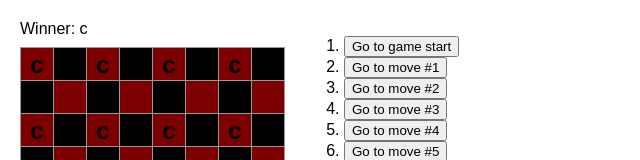
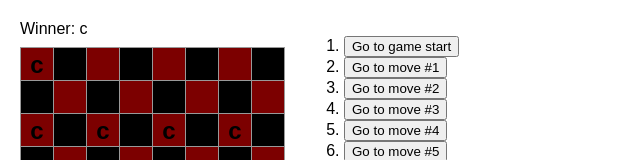
Before and after one commit to d-the-explorer/checkerboard, a React (Create React App) app: page / in a window 1280 px wide. Shown: the top 160 px of the page, without its empty margins (0-640 px from the left). Built offline with nearby package versions, Linux system fonts and the light colour scheme.

Commit message:
work on board arrangements

```diff
--- a/src/App.js
+++ b/src/App.js
@@ -42,24 +42,24 @@ function Board({ xIsNext, squares, onPlay }) {
     <>
       <div className="status">{status}</div>
       <div className="board-row">
-        <Square value={squares[0]} onSquareClick={() => handleClick(0)} squaro="square" />
-        <Square value={squares[1]} onSquareClick={() => handleClick(1)} squaro="squarer" />
-        <Square value={squares[2]} onSquareClick={() => handleClick(2)} squaro="square" />
-        <Square value={squares[3]} onSquareClick={() => handleClick(3)} squaro="squarer" />
-        <Square value={squares[4]} onSquareClick={() => handleClick(4)} squaro="square" />
-        <Square value={squares[5]} onSquareClick={() => handleClick(5)} squaro="squarer" />
-        <Square value={squares[6]} onSquareClick={() => handleClick(6)} squaro="square" />
-        <Square value={squares[7]} onSquareClick={() => handleClick(7)} squaro="squarer" />
+        <Square value={squares[0][0]} onSquareClick={() => handleClick(0)} squaro="square" />
+        <Square value={squares[0][1]} onSquareClick={() => handleClick(1)} squaro="squarer" />
+        <Square value={squares[0][2]} onSquareClick={() => handleClick(2)} squaro="square" />
+        <Square value={squares[0][3]} onSquareClick={() => handleClick(3)} squaro="squarer" />
+        <Square value={squares[0][4]} onSquareClick={() => handleClick(4)} squaro="square" />
+        <Square value={squares[0][5]} onSquareClick={() => handleClick(5)} squaro="squarer" />
+        <Square value={squares[0][6]} onSquareClick={() => handleClick(6)} squaro="square" />
+        <Square value={squares[0][7]} onSquareClick={() => handleClick(7)} squaro="squarer" />
       </div>
       <div className="board-row">
-        <Square value={squares[0]} onSquareClick={() => handleClick(0)} squaro="squarer" />
-        <Square value={squares[1]} onSquareClick={() => handleClick(1)} squaro="square" />
-        <Square value={squares[2]} onSquareClick={() => handleClick(2)} squaro="squarer" />
-        <Square value={squares[3]} onSquareClick={() => handleClick(3)} squaro="square" />
-        <Square value={squares[4]} onSquareClick={() => handleClick(4)} squaro="squarer" />
-        <Square value={squares[5]} onSquareClick={() => handleClick(5)} squaro="square" />
-        <Square value={squares[6]} onSquareClick={() => handleClick(6)} squaro="squarer" />
-        <Square value={squares[7]} onSquareClick={() => handleClick(7)} squaro="square" />
+        <Square value={squares[1][0]} onSquareClick={() => handleClick(0)} squaro="squarer" />
+        <Square value={squares[1][1]} onSquareClick={() => handleClick(1)} squaro="square" />
+        <Square value={squares[1][2]} onSquareClick={() => handleClick(2)} squaro="squarer" />
+        <Square value={squares[1][3]} onSquareClick={() => handleClick(3)} squaro="square" />
+        <Square value={squares[1][4]} onSquareClick={() => handleClick(4)} squaro="squarer" />
+        <Square value={squares[1][5]} onSquareClick={() => handleClick(5)} squaro="square" />
+        <Square value={squares[1][6]} onSquareClick={() => handleClick(6)} squaro="squarer" />
+        <Square value={squares[1][7]} onSquareClick={() => handleClick(7)} squaro="square" />
       </div>
       <div className="board-row">
         <Square value={squares[0]} onSquareClick={() => handleClick(0)} squaro="square" />
```
